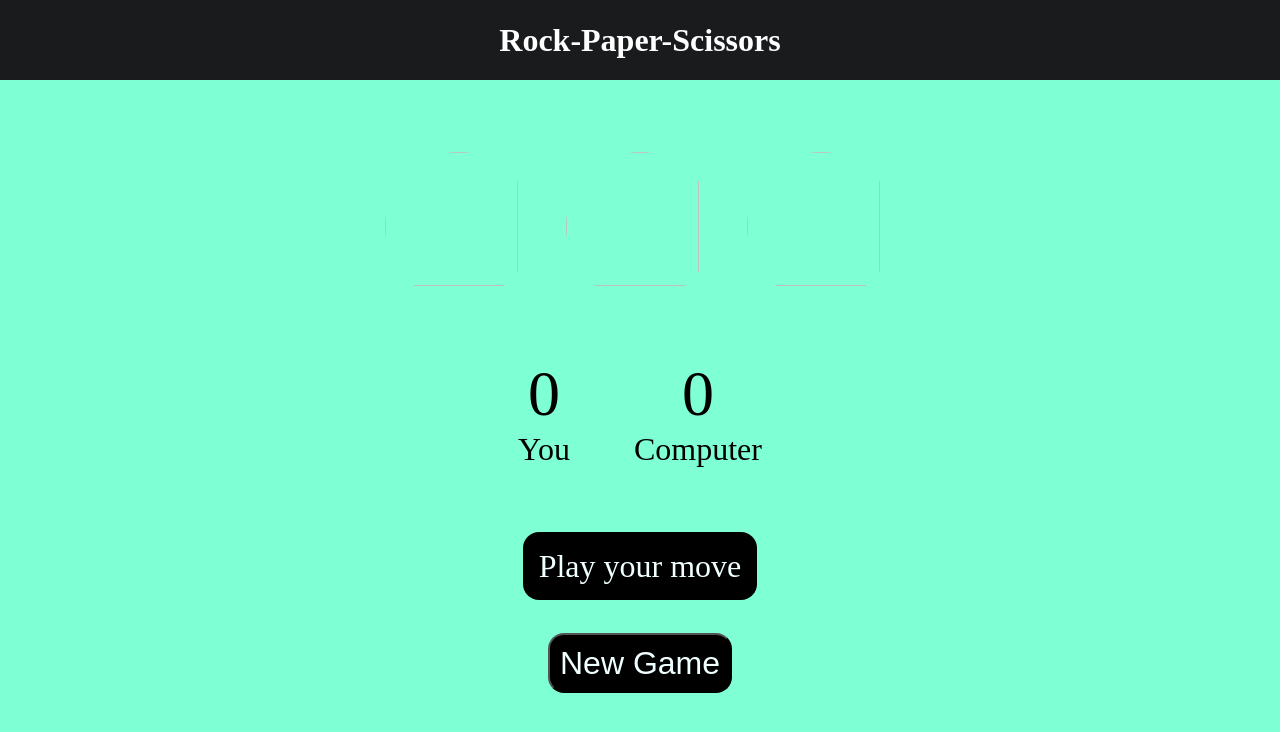
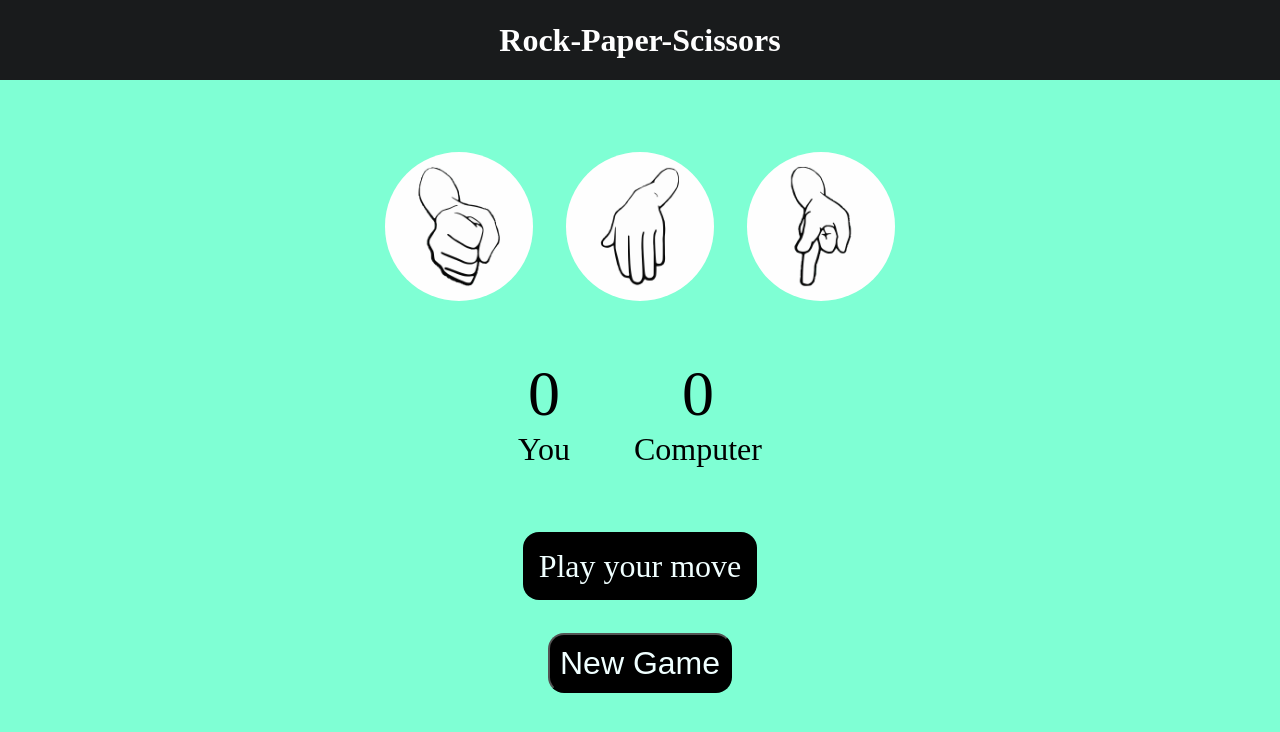
Before and after one commit to NatureBlast-bot/Rock-Paper-Scissor, a plain HTML site: page index.html in a window 1280 px wide. Drawn offline with Linux system fonts and the light colour scheme.

Commit message:
Update index.html

```diff
--- a/index.html
+++ b/index.html
@@ -5,22 +5,22 @@
     <meta name="viewport" content="width=device-width, initial-scale=1.0">
     <title>Rock Paper Scissors</title>
     <link rel="stylesheet" href="style.css">
-    <link rel="icon" href="./images/hand-scissors-solid.svg" type="images/svg+xml">
+    <link rel="icon" href="hand-scissors-solid.svg" type="images/svg+xml">
     <i class="fa-solid fa-gamepad"></i>
 </head>
 <body>
     <h1>Rock-Paper-Scissors</h1>
     <div class="choices">
         <div class="choice" id="rock">
-            <img src="./images/rock.webp">
+            <img src="rock.webp">
         </div>
 
         <div class="choice" id="paper">
-            <img src="./images/paper.webp">
+            <img src="paper.webp">
         </div>
 
         <div class="choice" id="scissor">
-            <img src="./images/Scissor.webp">
+            <img src="Scissor.webp">
         </div>
     </div>
 
```
